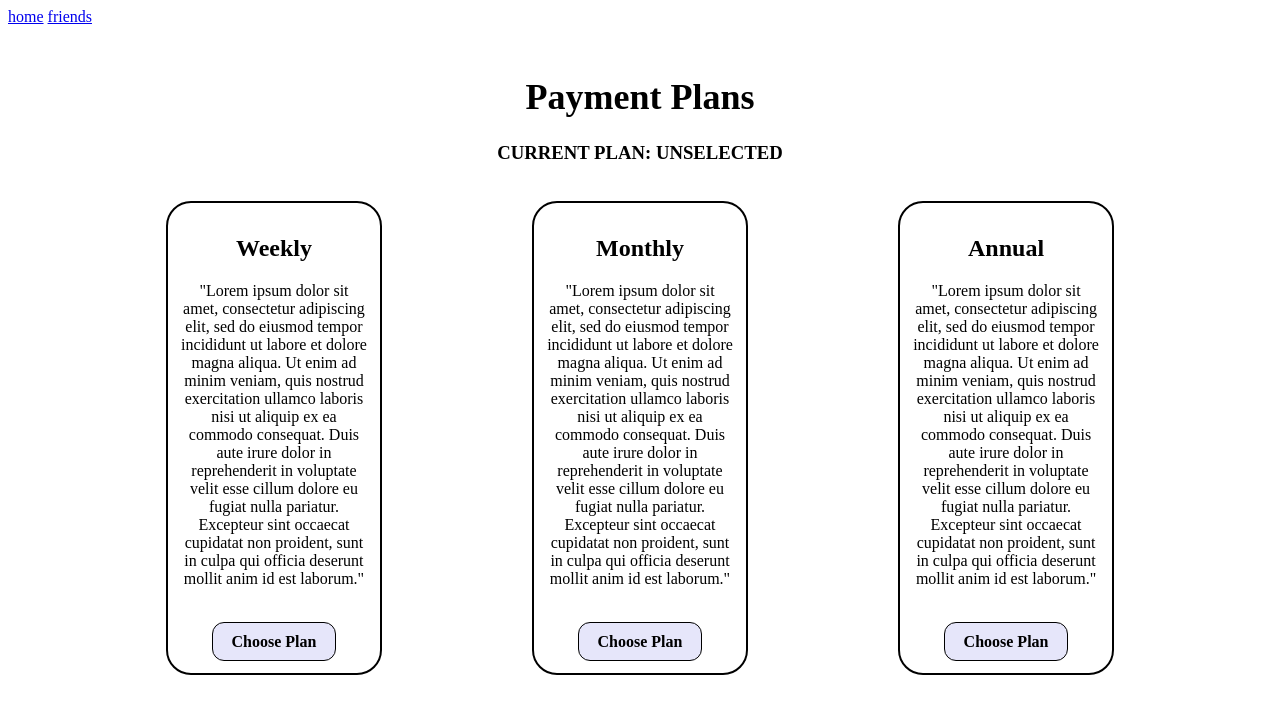
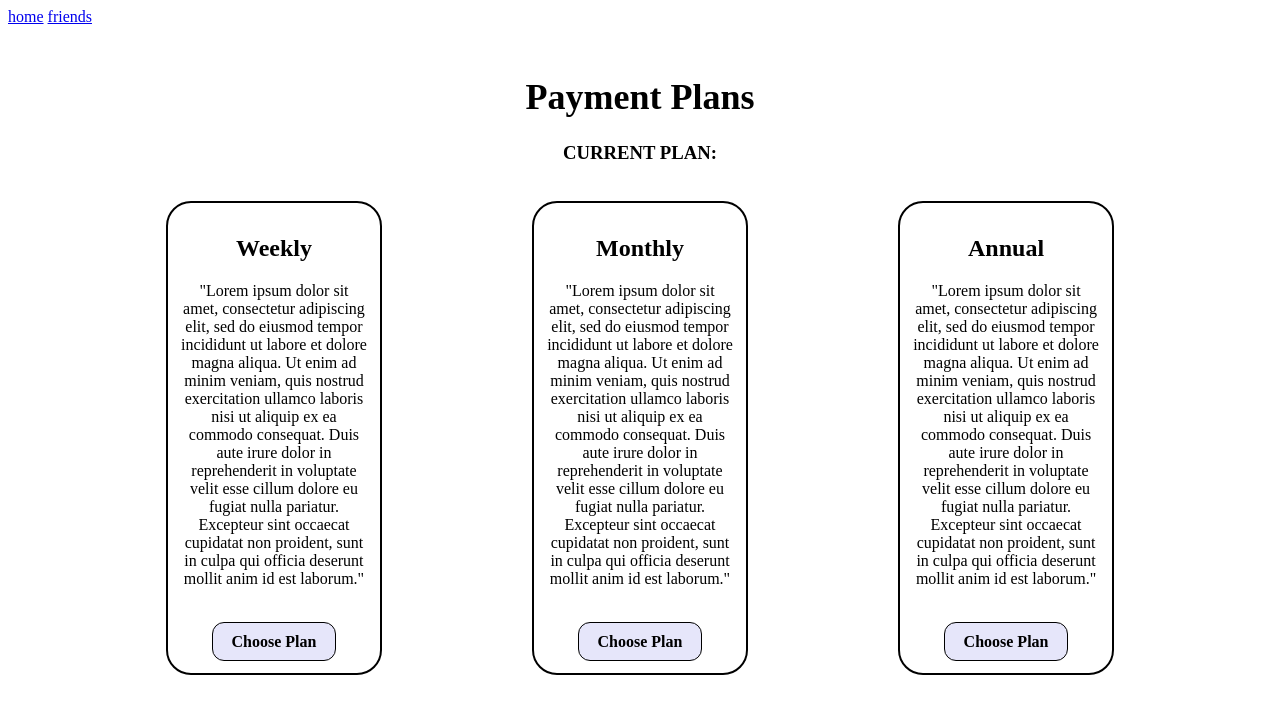
Before and after one commit to uol-feps-soc-comp2913-2324s2-classroom/team-project-team-12, a SvelteKit app: page /payments in a window 1280 px wide. Shown: the top 714 px of the page. Built offline with nearby package versions, Linux system fonts and the light colour scheme; no server answers; the database is empty.

Commit message:
Changed to remove unnecessary undefined as default exists

```diff
--- a/src/routes/payments/+page.svelte
+++ b/src/routes/payments/+page.svelte
@@ -24,7 +24,7 @@
 <body>
     <br>
     <h1><center> Payment Plans </center></h1>
-    <h3 style="text-transform:uppercase"><center>current Plan: {membership_type === undefined ? 'Unselected' : plan}</center></h3>
+    <h3 style="text-transform:uppercase"><center>current Plan: {plan}</center></h3>
     <br>
     <div class="flex">
         <Weekly bind:plan/>
```
